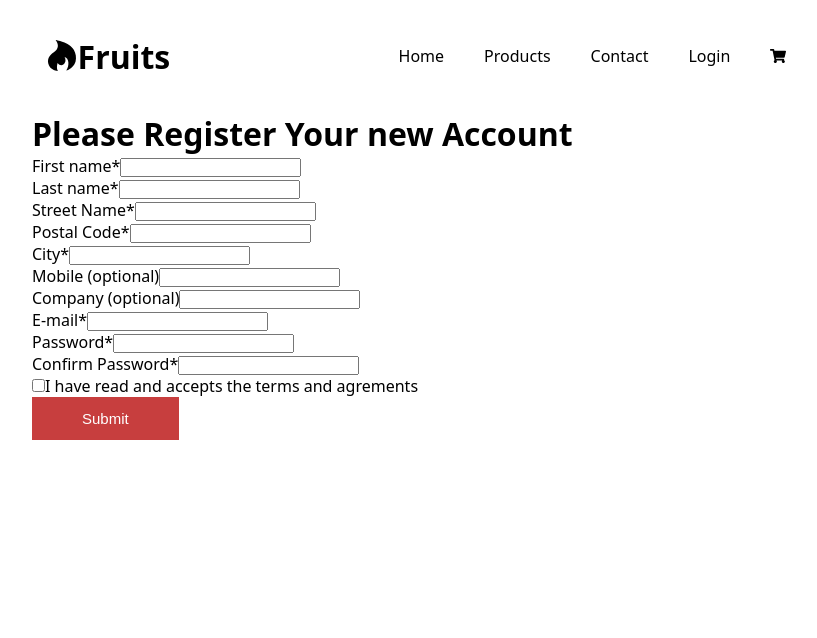
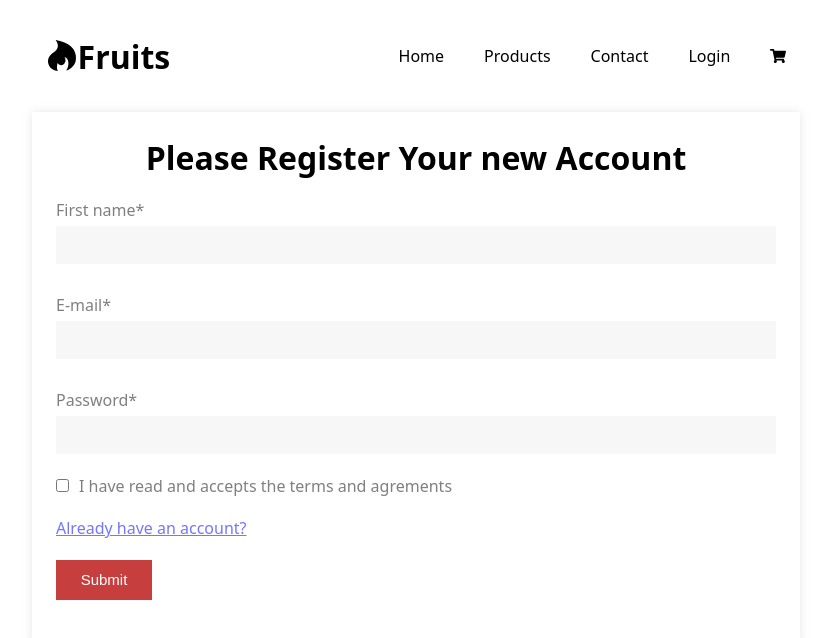
Before and after one commit to sebbejuh/Gruppuppgift-js3, a React (Vite) app in the folder Frontend/: page /register in a window 1280 px wide. Shown: the top 638 px of the page, without its empty margins (224-1041 px from the left). Built offline with nearby package versions, Linux system fonts and the light colour scheme.

Commit message:
Register Form done

```diff
--- /dev/null
+++ b/Frontend/src/App.css
@@ -0,0 +1,112 @@
+.form-page {
+  display: flex;
+  justify-content: center;
+  align-items: center;
+  flex-direction: column;
+  padding: 1.5rem;
+  box-shadow: 0 0 10px 0 rgba(0, 0, 0, 0.1);
+}
+
+.form-group {
+  display: flex;
+  flex-direction: column;
+  width: 100%;
+  margin-bottom: 20px;
+  margin-top: 10px;
+}
+.form-group label {
+  font-size: 1rem;
+  color: rgba(0, 0, 0, 0.5);
+}
+.form-group input {
+  padding: 10px;
+  border: none;
+  margin-top: 5px;
+  font-size: 1rem;
+  background-color: rgb(247, 247, 247);
+}
+
+.policy {
+  margin-bottom: 20px;
+}
+.policy label {
+  margin: 10px;
+}
+
+.already {
+  margin-bottom: 1.3rem;
+}
+.already a {
+  color: rgb(117, 117, 255);
+}
+
+.submit-btn {
+  background-color: #c73e3e;
+  border: none;
+  color: white;
+  text-decoration: none;
+  font-size: 15px;
+  width: 6rem;
+  height: 2.5rem;
+}
+
+.navbar {
+  background-color: #ffffff;
+  padding: 0 1rem;
+}
+
+.navbar a {
+  text-decoration: none;
+  color: #000;
+  font-size: 1rem;
+  height: 100%;
+  display: flex;
+  align-items: center;
+  padding: 0.25rem;
+}
+
+.navbar li.active {
+  background-color: #555;
+  border-radius: 20%;
+}
+
+.navbar li:hover {
+  background-color: #777;
+  border-radius: 20%;
+}
+
+.navbar .brand {
+  font-size: 2rem;
+  font-weight: 700;
+  color: #000;
+}
+
+.nav-links {
+  list-style: none;
+  gap: 2rem;
+}
+
+.btn {
+  background-color: #000;
+  color: #fff;
+  padding: 0.5rem 1rem;
+  border: none;
+  border-radius: 5px;
+  cursor: pointer;
+  font-size: 1rem;
+  font-weight: 700;
+}
+
+* {
+  padding: 0;
+  margin: 0;
+  box-sizing: border-box;
+}
+
+body {
+  height: 100dvh;
+}
+
+#root {
+  height: 100%;
+}/*# sourceMappingURL=App.css.map */
--- a/Frontend/src/App.scss
+++ b/Frontend/src/App.scss
@@ -2,6 +2,7 @@
 @import "./assets/mixins";
 @import "./assets/formpage";
 @import "./assets/navbar";
+
 
 
 * {
--- a/Frontend/src/assets/_formpage.scss
+++ b/Frontend/src/assets/_formpage.scss
@@ -1,14 +1,53 @@
+.form-page {
+    display: flex;
+    justify-content: center;
+    align-items: center;
+    flex-direction: column;
+    padding: 1.5rem;
+    box-shadow: 0 0 10px 0 rgba(0, 0, 0, 0.1);
+}
+
+.form-group {
+    display: flex;
+    flex-direction: column;
+    width: 100%;
+    margin-bottom: 20px;
+    margin-top: 10px;
+    label {
+        font-size: 1rem;
+        color:rgba(0, 0, 0, 0.5)
+    }
+    input {
+        padding: 10px;
+        border: none;
+        margin-top: 5px;
+        font-size: 1rem;
+        background-color: rgb(247, 247, 247);
+    }
+}
+
+.policy {
+    margin-bottom: 20px;
+    label {
+        margin: 10px;
+    }
+}
+
+.already {
+    margin-bottom: 1.3rem;
+    a {
+        color: rgb(117, 117, 255);
+    }
+}
+
+
+
 .submit-btn {
     background-color: #c73e3e;
     border: none;
     color: white;
-    padding: 13px 50px;
     text-decoration: none;
     font-size: 15px;
+    width: 6rem;
+    height: 2.5rem;
 }
-.from-page {
-    display: flex;
-    justify-content: center;
-    align-items: center;
-    flex-direction: column;
-}
--- /dev/null
+++ b/Frontend/src/index.css
@@ -0,0 +1,21 @@
+* {
+  margin: 0;
+  padding: 0;
+  box-sizing: border-box;
+}
+
+html, body {
+  font-family: system-ui, -apple-system, BlinkMacSystemFont, "Segoe UI", Roboto, Oxygen, Ubuntu, Cantarell, "Open Sans", "Helvetica Neue", sans-serif;
+}
+
+.container {
+  width: 60%;
+  margin: 0 auto;
+  height: 7rem;
+}
+
+.d-flex {
+  display: flex;
+  justify-content: space-between;
+  align-items: center;
+}/*# sourceMappingURL=index.css.map */
--- a/Frontend/src/pages/Register.jsx
+++ b/Frontend/src/pages/Register.jsx
@@ -1,54 +1,36 @@
 import React from "react";
+import { NavLink } from "react-router-dom";
 
 const Register = () => {
   return (
     <div className="form-page">
       <h1>Please Register Your new Account</h1>
       <form className="form-group">
+
         <div className="form-group">
             <label htmlFor="firstName">First name*</label>
             <input type="text" name="lastName" id="firstName" />
         </div>
-        <div className="form-group">
-            <label htmlFor="lastName">Last name*</label>
-            <input type="text" name="lastName" id="lastName" />
-        </div>
-        <div className="form-group">
-            <label htmlFor="streetName">Street Name*</label>
-            <input type="text" name="streetName" id="streetName" />
-        </div>
-        <div className="form-group">
-            <label htmlFor="postalCode">Postal Code*</label>
-            <input type="number" name="postCode" id="postCode" />
-        </div>
-        <div className="form-group">
-            <label htmlFor="city">City*</label>
-            <input type="text" name="city" id="city" />
-        </div>
-        <div className="form-group">
-            <label htmlFor="mobile">Mobile (optional)</label>
-            <input type="number" name="mobile" id="mobile" />
-        </div>
-        <div className="form-group">
-            <label htmlFor="company">Company (optional)</label>
-            <input type="company" name="company" id="company" />
-        </div>
+
         <div className="form-group">
             <label htmlFor="email">E-mail*</label>
             <input type="email" name="email" id="email" />
         </div>
+
         <div className="form-group">
             <label htmlFor="password">Password*</label>
             <input type="password" name="password" id="password" />
         </div>
-        <div className="form-group">
-            <label htmlFor="confirmPassword">Confirm Password*</label>
-            <input type="password" name="confirmPassword" id="confirmPassword" />
-        </div>
+
         <div className="policy">
             <input type="checkbox" name="policy"></input>
             <label className="terms" htmlFor="policy">I have read and accepts the terms and agrements</label>
         </div>
+
+        <div className="already">
+            <a className="terms" htmlFor="login" ><NavLink to="/login">Already have an account?</NavLink></a>
+        </div>
+
         <button className="submit-btn">Submit</button>
 
       </form>
```
Also changed, not shown: 2 other files (tests, documents, lock files or other folders).
